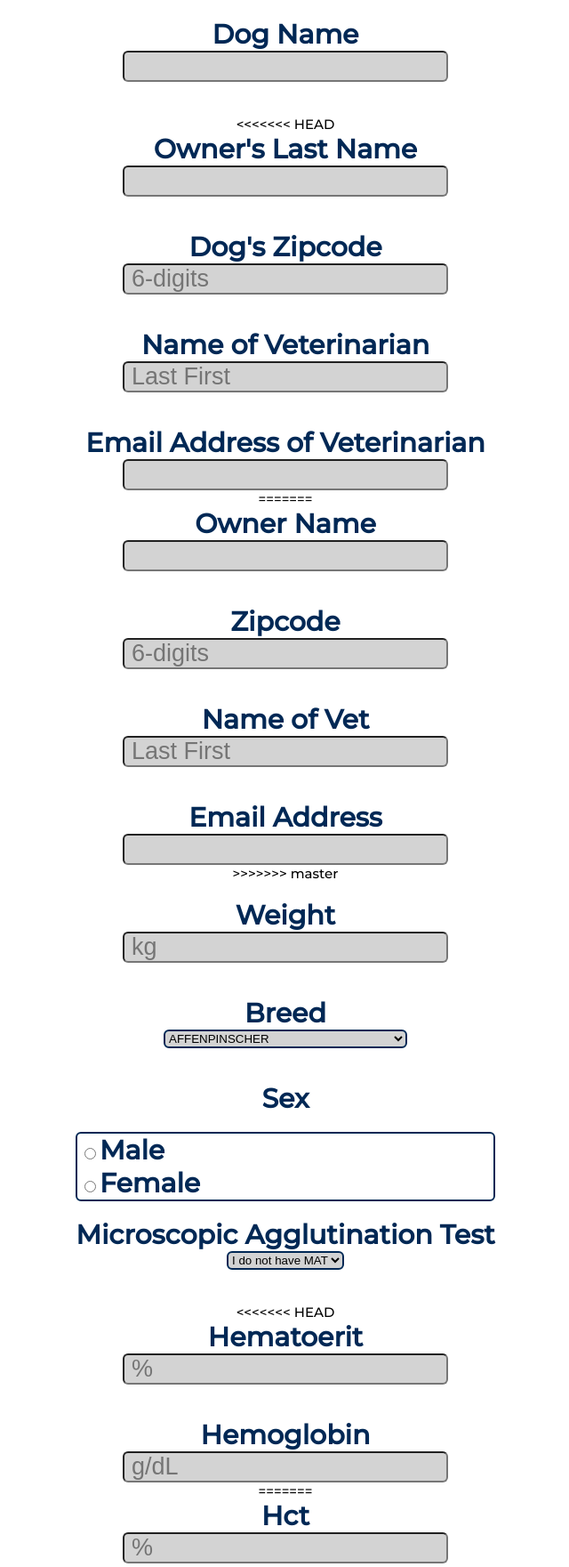
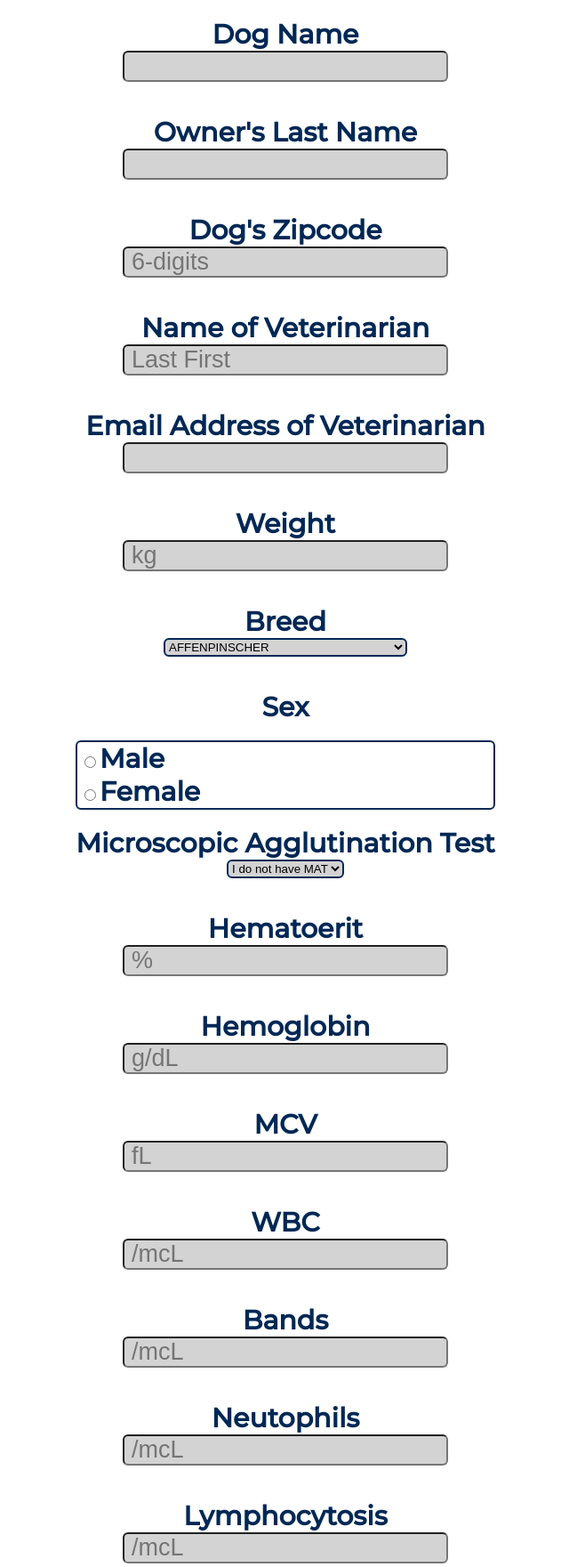
Before and after one commit to Camerooooon/lepto-classifier-frontend, a Flask app: page /index in a window 1280 px wide. Shown: the part 200-1961 px from the top of the page at 89% size, without its empty margins (319-959 px from the left). Run offline with Flask 3, Linux system fonts and the light colour scheme.

Commit message:
Resolve merge conflicts in templates/index.html

```diff
--- a/templates/index.html
+++ b/templates/index.html
@@ -56,7 +56,6 @@
 				<label for="Dog Name">Dog Name</label>
 				<input name="Dog Name" type="text">
 				<br><br>
-<<<<<<< HEAD
 				<label for="owner name">Owner's Last Name</label>
 				<input name="owner name" type="text">
 				<br><br>
@@ -68,19 +67,6 @@
 				<br><br>
 				<label for="email address">Email Address of Veterinarian</label>
 				<input name="email address" type="text">
-=======
-				<label for="Owner Name">Owner Name</label>
-				<input name="Owner Name" type="text">
-				<br><br>
-				<label for="Zipcode">Zipcode</label>
-				<input name="Zipcode" type="text" inputmode="numeric" pattern="\d*" placeholder="6-digits" min="0">
-				<br><br>
-				<label for="Vet Name">Name of Vet</label>
-				<input name="Vet Name" type="text" placeholder="Last First">
-				<br><br>
-				<label for="Vet Email Address">Email Address</label>
-				<input name="Email Address" type="text">
->>>>>>> master
 				<br><br>
 				<label for="Weight">Weight</label>
 				<input name="Weight" type="number" placeholder="kg" step=".01" min="0">
@@ -625,19 +611,11 @@
 				<!--
 				<input type="number" name="MAT" placeholder="0, 100, 200, 400, ..." step="100">
 				-->				<br><br>
-<<<<<<< HEAD
 				<label for="Hct">Hematoerit</label>
 				<input type="number" name="Hct" placeholder="%" step=".01">
 				<br><br>
 				<label for="Hgb">Hemoglobin</label>
 				<input type="number" name="Hgb" placeholder="g/dL" step=".01">
-=======
-				<label for="Hct">Hct</label>
-				<input type="number" name="Hct" placeholder="%" step=".01" min="0">
-				<br><br>
-				<label for="Hgb">Hgb</label>
-				<input type="number" name="Hgb" placeholder="g/dL" step=".01" min="0">
->>>>>>> master
 				<br><br>
 				<label for="MCV">MCV</label>
 				<input type="number" name="MCV" placeholder="fL" step=".01" min="0">
@@ -648,7 +626,6 @@
 				<label for="Bands">Bands</label>
 				<input type="number" name="Bands" placeholder="/mcL" step=".01" min="0">
 				<br><br>
-<<<<<<< HEAD
 				<label for="Neut">Neutophils</label>
 				<input type="number" name="Neut" placeholder="/mcL" step=".01">
 				<br><br>
@@ -665,24 +642,6 @@
 				<br><br>
 				<label for="Plt">Platelet Count</label>
 				<input type="number" name="Plt" placeholder="/mcL" step=".01">
-=======
-				<label for="Neut">Neut</label>
-				<input type="number" name="Neut" placeholder="/mcL" step=".01" min="0">
-				<br><br>
-				<label for="Lymph">Lymph</label>
-				<input type="number" name="Lymph" placeholder="/mcL" step=".01" min="0">
-				<br><br>
-			</div>
-			<div class="col2">
-				<label for="Mono">Mono</label>
-				<input type="number" name="Mono" placeholder="/mcL" step=".01" min="0">
-				<br><br>
-				<label for="Eosin">Eosin</label>
-				<input type="number" name="Eosin" placeholder="/mcL" step=".01" min="0">
-				<br><br>
-				<label for="Plt">Plt</label>
-				<input type="number" name="Plt" placeholder="/mcL" step=".01" min="0">
->>>>>>> master
 				<br><br>
 				<label for="anion gap">Anion Gap</label>
 				<input type="number" name="Anion Gap" placeholder="mmol/L" step=".01" min="0">
```
